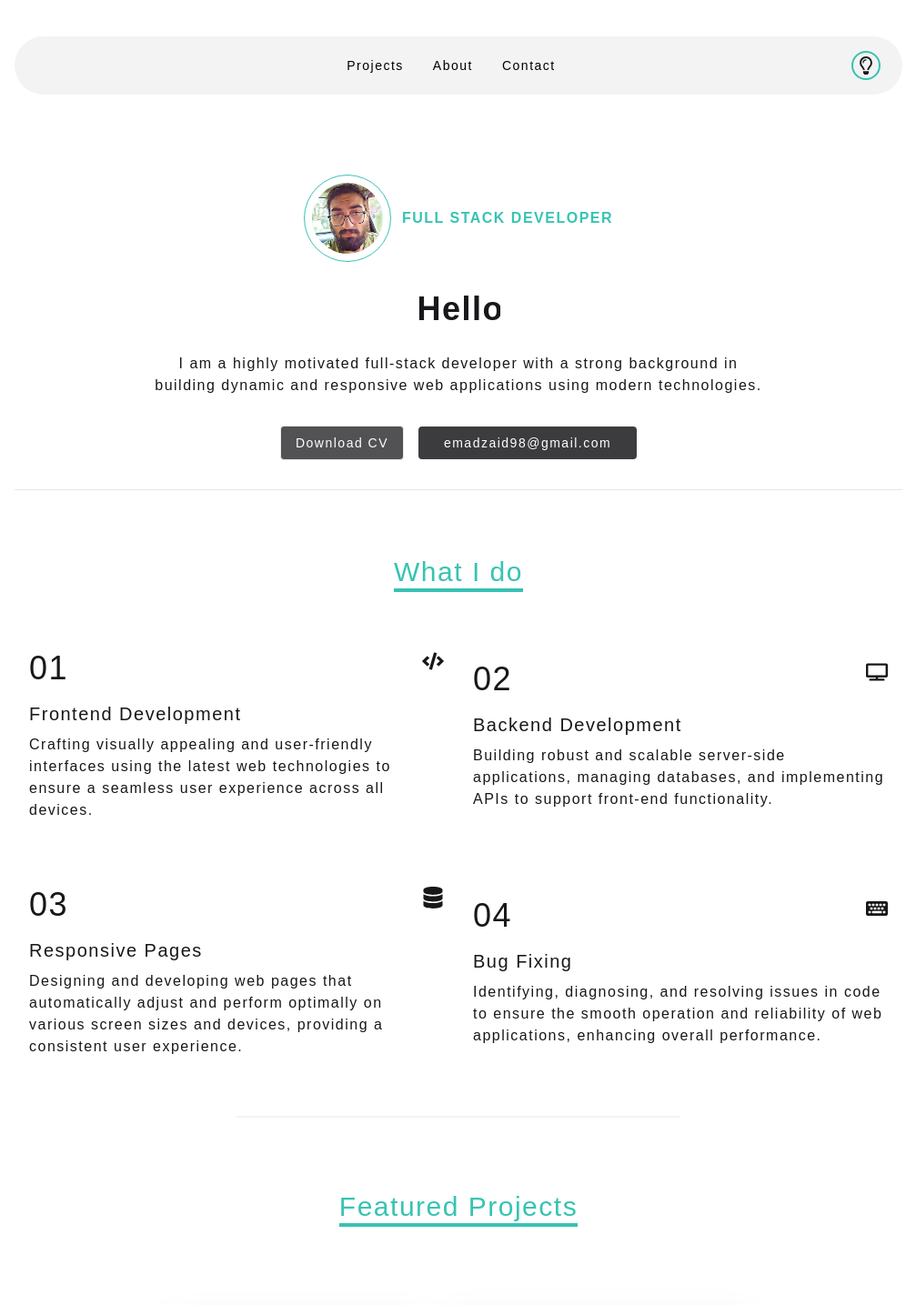
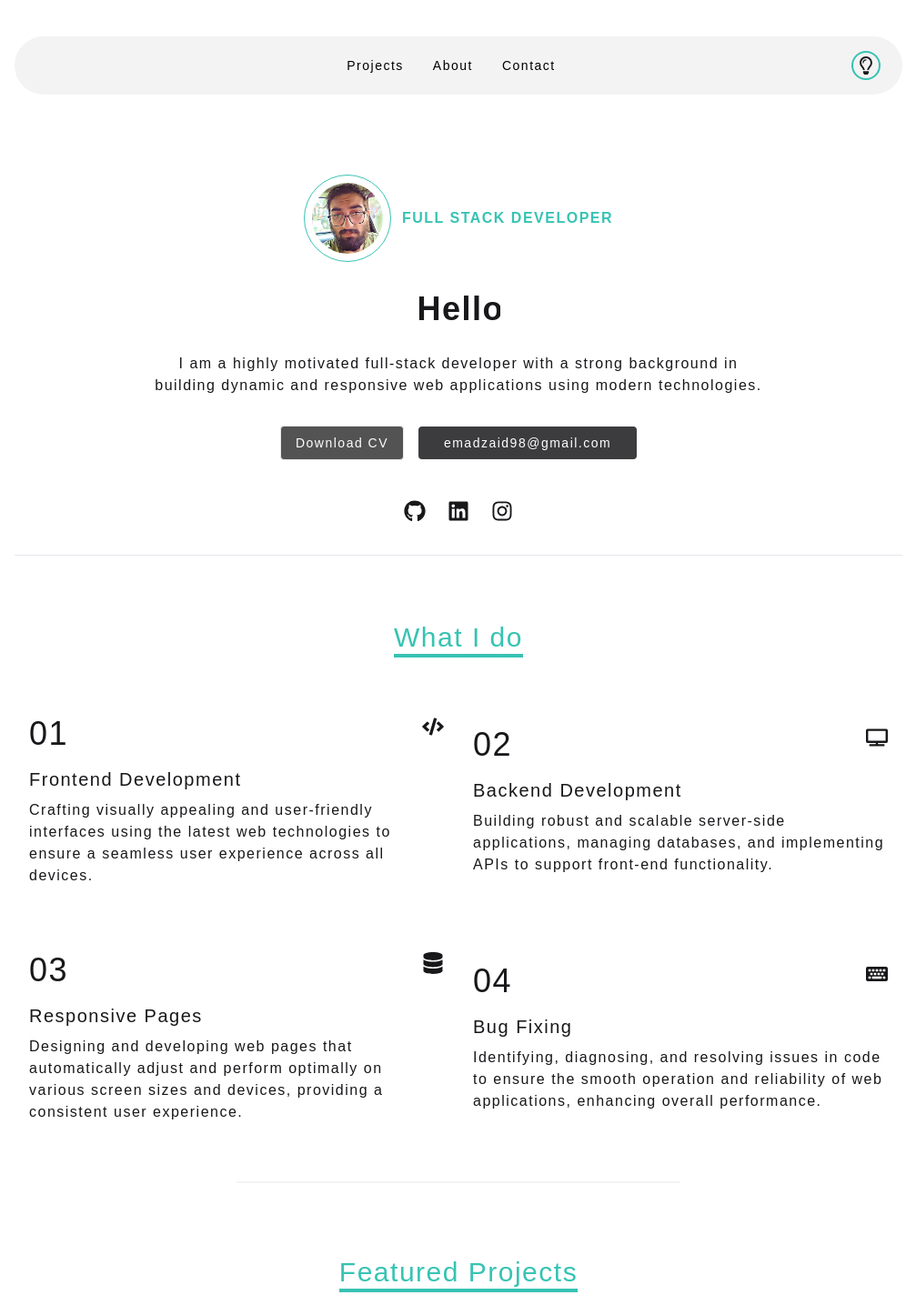
Before and after one commit to emadzaid/portfolio, a React (Vite) app: page / in a window 1280 px wide. Shown: the top 1435 px of the page at 91% size, without its empty margins (136-1143 px from the left). Built offline with nearby package versions, Linux system fonts and the light colour scheme.

Commit message:
animations add and binor bug fixed

```diff
--- a/package.json
+++ b/package.json
@@ -10,7 +10,9 @@
     "preview": "vite preview"
   },
   "dependencies": {
+    "@emotion/react": "^11.13.0",
     "react": "^18.3.1",
+    "react-awesome-reveal": "^4.2.14",
     "react-dom": "^18.3.1",
     "react-icons": "^5.2.1",
     "react-lazy-load-image-component": "^1.6.2",
--- a/src/screens/HomeScreen.jsx
+++ b/src/screens/HomeScreen.jsx
@@ -13,12 +13,15 @@ import projectsData from "../projectsData";
 
 // utilities
 
-import { FaGithub, FaLinkedin, FaRegEnvelope, FaDatabase, FaKeyboard ,FaServer, FaTv ,FaCode} from 'react-icons/fa';
+import { FaGithub, FaLinkedin, FaInstagram, FaDatabase, FaKeyboard ,FaServer, FaTv ,FaCode} from 'react-icons/fa';
 import { LazyLoadImage } from "react-lazy-load-image-component";
 import 'react-lazy-load-image-component/src/effects/blur.css';
 import { Link } from "react-router-dom";
 import ThemeContext from "../utils/ThemeContext";
 import ScrollToTop from "../utils/ScrollToTop";
+import {Fade} from "react-awesome-reveal";
+
+
 // hooks
 import { useRef, useContext, useEffect, useState} from "react";
 
@@ -84,6 +87,7 @@ const HomeScreen = () => {
                         {/* <Navbar about={aboutRef} proj={projRef}  /> */}
                         <NavbarV2 about={aboutRef} proj={projRef} contact={contactRef} />
 
+                    <Fade triggerOnce={true}>
                         <header className="mt-14 p-8 max-[500px]:p-4 dark:text-primary_white sticky border-b dark:border-secondary_black">
 
                                 <div className="flex flex-col items-center text-center gap-4">
@@ -101,11 +105,11 @@ const HomeScreen = () => {
                                     </div>
 
 
-                                    {/* <div className="flex flex-row gap-4 mt-6 text-2xl items-center">
-                                        <a href="#" className="p-1 hover:text-primary_blue transition"> <FaGithub /> </a>
-                                        <a href="#" className="p-1 hover:text-primary_blue transition"> <FaLinkedin /> </a>
-                                        <a href="#" className="p-1 hover:text-primary_blue transition"> <FaRegEnvelope /> </a>
-                                    </div> */}
+                                    <div className="flex flex-row gap-4 mt-6 text-2xl items-center">
+                                        <a href="https://github.com/emadzaid/Musify.github.io" className="p-1 hover:text-primary_blue transition"> <FaGithub /> </a>
+                                        <a href="https://www.linkedin.com/in/emad-zaid-1653871ba/" className="p-1 hover:text-primary_blue transition"> <FaLinkedin /> </a>
+                                        <a href="#" className="p-1 hover:text-primary_blue transition"> <FaInstagram /> </a>
+                                    </div>
 
 
                                 {/* <LazyLoadImage effect="blur" className="h-96 w-96 border rotate-6 -translate-y-3 rounded shadow-lg hover:animate-pulse p-2 max-lg:hidden" src="./public/assets/hero.jpg" /> */}
@@ -113,6 +117,8 @@ const HomeScreen = () => {
                             </div>
 
                         </header>
+
+                    </Fade>
 
                         {/* <div className="h-[2px] w-1/2 bg-primary_grey m-auto"></div> */}
 
@@ -129,9 +135,13 @@ const HomeScreen = () => {
 
                     {/* ------------------------  Services Start     ----------------------------------------------------------------------------  */}
 
+
                     <section className="px-24 max-lg:px-12 max-sm:px-6 max-[430px]:px-2 py-8 mb-12 max-[460px]:mb-8" id="services">
 
-                        <center><h2 className="text-3xl max-sm:text-lg mb-8 font-light border-b-4 border-primary_blue inline-block text-primary_blue"> What I do  </h2> </center>
+
+                    <Fade direction="down" triggerOnce={true} duration={1000} fraction={0.3}> <center><h2 className="text-3xl max-sm:text-lg mb-8 font-light border-b-4 border-primary_blue inline-block text-primary_blue"> What I do  </h2> </center> </Fade>
+
+                        <Fade direction="left" triggerOnce={true} duration={1000} fraction={0.3}>
 
                         <div className="grid grid-cols-2 max-md:grid-cols-1 item place-items-center text-primary_black dark:text-primary_white mb-8">
                             <div className="group px-4 max-[500px]:py-1 py-8 mb-2 hover:bg-primary_grey dark:hover:bg-secondary_black">
@@ -156,7 +166,7 @@ const HomeScreen = () => {
                                 <p> Building robust and scalable server-side applications, managing databases, and implementing APIs to support front-end functionality. </p>
                             </div>
 
-                        <div className="group px-4 py-8 max-[500px]:mb-8 hover:bg-primary_grey dark:hover:bg-secondary_black">
+                            <div className="group px-4 py-8 max-[500px]:py-1 max-[500px]:mb-2 hover:bg-primary_grey dark:hover:bg-secondary_black">
 
                                 <div className="flex justify-between">
                                     <span className="text-4xl max-md:text-3xl inline-block mb-4 font-light">03</span>
@@ -167,7 +177,7 @@ const HomeScreen = () => {
                                 <p> Designing and developing web pages that automatically adjust and perform optimally on various screen sizes and devices, providing a consistent user experience. </p>
                             </div>
 
-                        <div className="group px-4 py-8 max-[500px]:mb-8 hover:bg-primary_grey dark:hover:bg-secondary_black">
+                        <div className="group px-4 py-8 max-[500px]:py-1 max-[500px]:mb-2 hover:bg-primary_grey dark:hover:bg-secondary_black">
 
                                 <div className="flex justify-between">
                                     <span className="text-4xl max-md:text-3xl inline-block mb-4 font-light">04</span>
@@ -180,9 +190,14 @@ const HomeScreen = () => {
 
                         </div>
 
+                        </Fade>
+
+
                         <div className="h-[2px] w-1/2 bg-primary_grey dark:bg-secondary_black m-auto"></div>
 
                     </section>
+
+
 
                     {/* ------------------------  Services End     ----------------------------------------------------------------------------  */}
 
@@ -191,8 +206,9 @@ const HomeScreen = () => {
 
                     <section className="px-12 max-[460px]:px-4 pb-8" id="projects" ref={projRef}>
 
-                    <center><h2 className="text-3xl max-sm:text-lg mb-8 font-light border-b-4 border-primary_blue inline-block text-primary_blue"> Featured Projects  </h2> </center>
+                    <Fade direction="down" triggerOnce={true}> <center><h2 className="text-3xl max-sm:text-lg mb-8 font-light border-b-4 border-primary_blue inline-block text-primary_blue"> Featured Projects  </h2> </center> </Fade>
 
+                    <Fade direction="left" triggerOnce={true}>
                         <div className="py-6 mt-8 flex flex-col items-center gap-10">
                             {projectsData.slice(0,2).map((proj => {
                                 return <ProjectCard key={proj.id} name={proj.name} desc={proj.desc} imgUrl={proj.img} gradient={proj.gradient} url={proj.url} codeUrl={proj.codeUrl} builtWith={proj.builtWith}/>
@@ -204,6 +220,9 @@ const HomeScreen = () => {
                         </center>
 
                         <div className="h-[2px] w-1/2 bg-primary_grey dark:bg-secondary_black m-auto"></div>
+                    </Fade>
+
+
 
                     </section>
 
@@ -211,15 +230,21 @@ const HomeScreen = () => {
                     {/* ------------------------  Featured Projects showcase END  ----------------------------------------------------------------------------  */}
 
 
+                <Fade direction="left" triggerOnce={true}>
                     <section className="py-8" ref={aboutRef}>
                         {/* <h2 className="text-3xl text-primary_blue max-sm:text-2xl mb-6 inline-block"> About me  </h2> */}
                         <center><h2 className="text-3xl max-sm:text-lg mb-8 font-light border-b-4 border-primary_blue inline-block text-primary_blue"> About Me  </h2> </center>
 
                         <Gallery />
+
+                        <div className="h-[2px] w-1/2 bg-primary_grey dark:bg-secondary_black m-auto"></div>
+
                     </section>
+                </Fade>
 
+                <Fade direction="left" triggerOnce={true}>
 
-                    <section ref={contactRef} className="bg-white dark:bg-primary_black">
+                    <section ref={contactRef} className="bg-white dark:bg-primary_black pt-8">
 
                         {/* <h2 className="ml-12 text-xl max-sm:text-lg font-light border-b-4 border-primary_blue pr-6 inline-block text-primary_blue"> Contact me </h2> */}
 
@@ -247,6 +272,8 @@ const HomeScreen = () => {
                         </div>
                     </section>
 
+                    </Fade>
+
                     <ScrollToTop className="text-red-500 size-24" />
 
 
```
Also changed, not shown: 1 other file (tests, documents, lock files or other folders).
